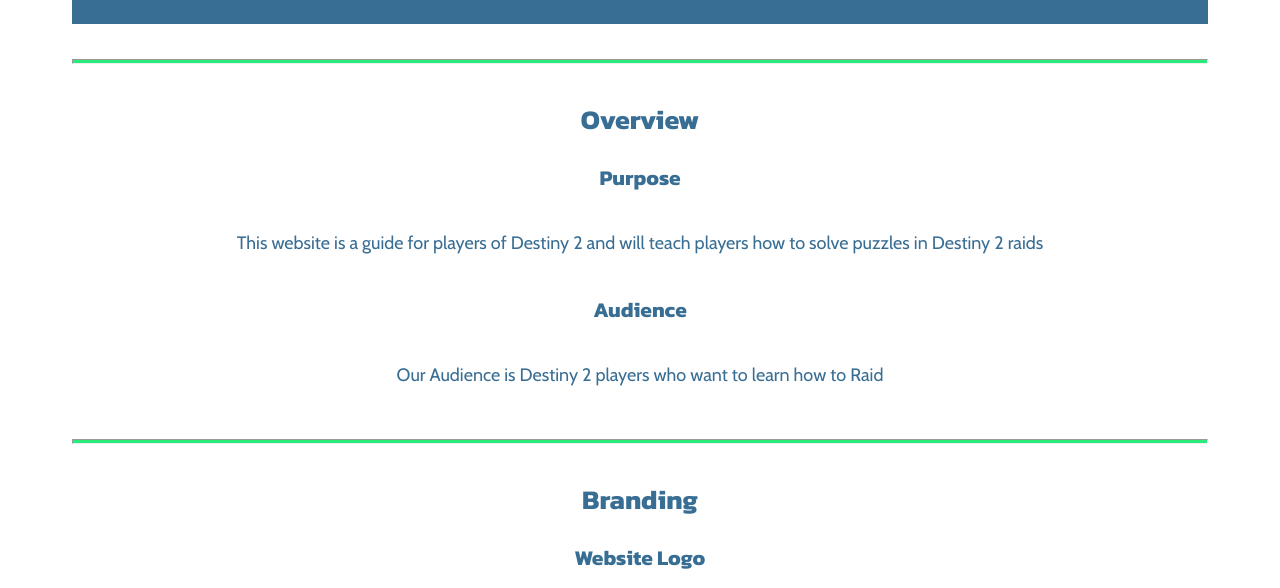
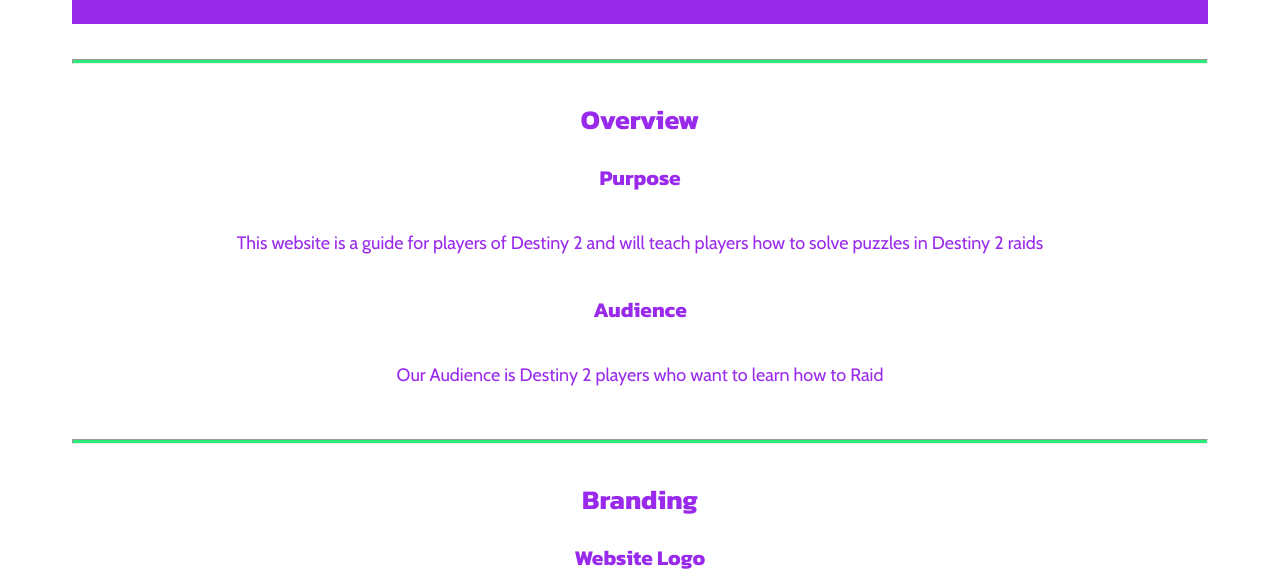
Before and after one commit to logcow123/portfolio, a plain HTML site: page site-plan.html in a window 1280 px wide. Shown: the part 313-901 px from the top of the page. Drawn offline with nearby package versions, Linux system fonts and the light colour scheme; a web font is replaced by a local one.

Commit message:
fixed colors

```diff
--- a/styles/site-plan.css
+++ b/styles/site-plan.css
@@ -17,15 +17,15 @@ Fonts are separated by a | */
   --paragraph-font: Cabin, Garamond, "Time New Roman";
 
   /* these colors below should be chosen from among your palette colors above */
-  --headline-color-on-white: #396E94;  /* headlines on a white background */
-  --headline-color-on-color: white; /* headlines on a colored background */
-  --paragraph-color-on-white: #396E94; /* paragraph text on a white background */
-  --paragraph-color-on-color: white; /* paragraph text on a colored background */
-  --paragraph-background-color: #396E94  ;
-  --nav-link-color: #396E94;
-  --nav-background-color: #D4AC0D;
-  --nav-hover-link-color: white;
-  --nav-hover-background-color: #396E94;
+  --headline-color-on-white: #9A2AEB;  /* headlines on a white background */
+  --headline-color-on-color: 739983; /* headlines on a colored background */
+  --paragraph-color-on-white: #9A2AEB; /* paragraph text on a white background */
+  --paragraph-color-on-color: 739983; /* paragraph text on a colored background */
+  --paragraph-background-color: #9A2AEB  ;
+  --nav-link-color: #9A2AEB;
+  --nav-background-color: #2AEB7A;
+  --nav-hover-link-color: #739983;
+  --nav-hover-background-color: #9A2AEB;
 }
 
 
```
